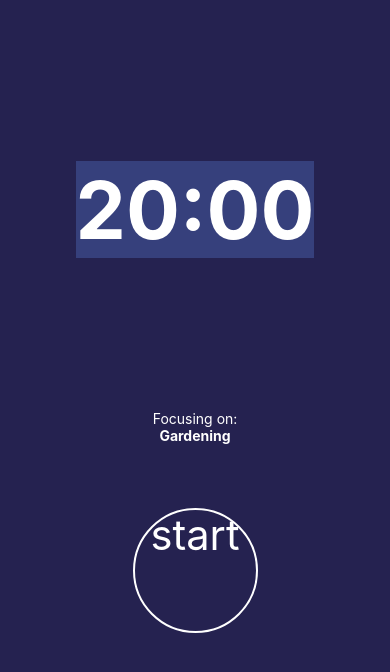
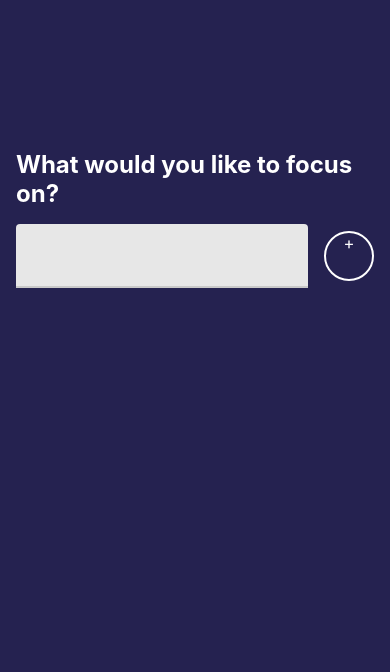
Before and after one commit to Aidnac/FocusTime, a React Native app: screen / in a window 390 px wide. Shown: the top 672 px of the page. Built offline with nearby package versions, Linux system fonts and the light colour scheme.

Commit message:
Progress bar

```diff
--- a/App.js
+++ b/App.js
@@ -4,7 +4,7 @@ import {Focus} from './src/features/focus/Focus';
 import {Timer} from './src/features/timer/Timer';
 
 const App = () => {
-  const [focusSubject, setFocusSubject] = useState('Gardening');
+  const [focusSubject, setFocusSubject] = useState(null);
 
   return (
     <View style={styles.container}>
--- a/src/components/Countdown.js
+++ b/src/components/Countdown.js
@@ -6,7 +6,7 @@ import {fontSizes} from '../utils/sizes';
 const minutesToMillis = min => min * 1000 * 60;
 const formatTime = time => (time < 10 ? `0${time}` : time);
 
-export const Countdown = ({minutes = 20, isPaused}) => {
+export const Countdown = ({minutes = 0.6, isPaused, onProgress}) => {
   const interval = React.useRef(null);
   const countDown = () => {
     setMillis(time => {
@@ -16,6 +16,7 @@ export const Countdown = ({minutes = 20, isPaused}) => {
       }
       const timeLeft = time - 1000;
       //report the progress
+      onProgress(timeLeft / minutesToMillis(minutes));
       return timeLeft;
     });
   };
--- a/src/features/timer/Timer.js
+++ b/src/features/timer/Timer.js
@@ -1,5 +1,6 @@
 import React, {useState} from 'react';
 import {View, StyleSheet, Text, Platform} from 'react-native';
+import {ProgressBar} from 'react-native-paper';
 import {Countdown} from '../../components/Countdown';
 import {RoundedButton} from '../../components/RoundedButton';
 import {colors} from '../../utils/colors';
@@ -7,14 +8,24 @@ import {spacing} from '../../utils/sizes';
 
 export const Timer = ({focusSubject}) => {
   const [isStarted, setIsStarted] = useState(false);
+  const [progress, setProgress] = useState(1);
+
+  // eslint-disable-next-line no-shadow
+  const onProgress = progress => {
+    setProgress(progress);
+  };
+
   return (
     <View style={styles.container}>
       <View style={styles.countdown}>
-        <Countdown isPaused={!isStarted} />
+        <Countdown isPaused={!isStarted} onProgress={onProgress} />
       </View>
       <View style={{paddingTop: spacing.md}}>
         <Text style={styles.title}>Focusing on:</Text>
         <Text style={styles.task}>{focusSubject}</Text>
+      </View>
+      <View style={{paddingTop: spacing.sm}}>
+        <ProgressBar progress={progress} color="#5E84E2" style={{height: 10}} />
       </View>
       <View style={styles.buttonWrapper}>
         {isStarted ? (
```
